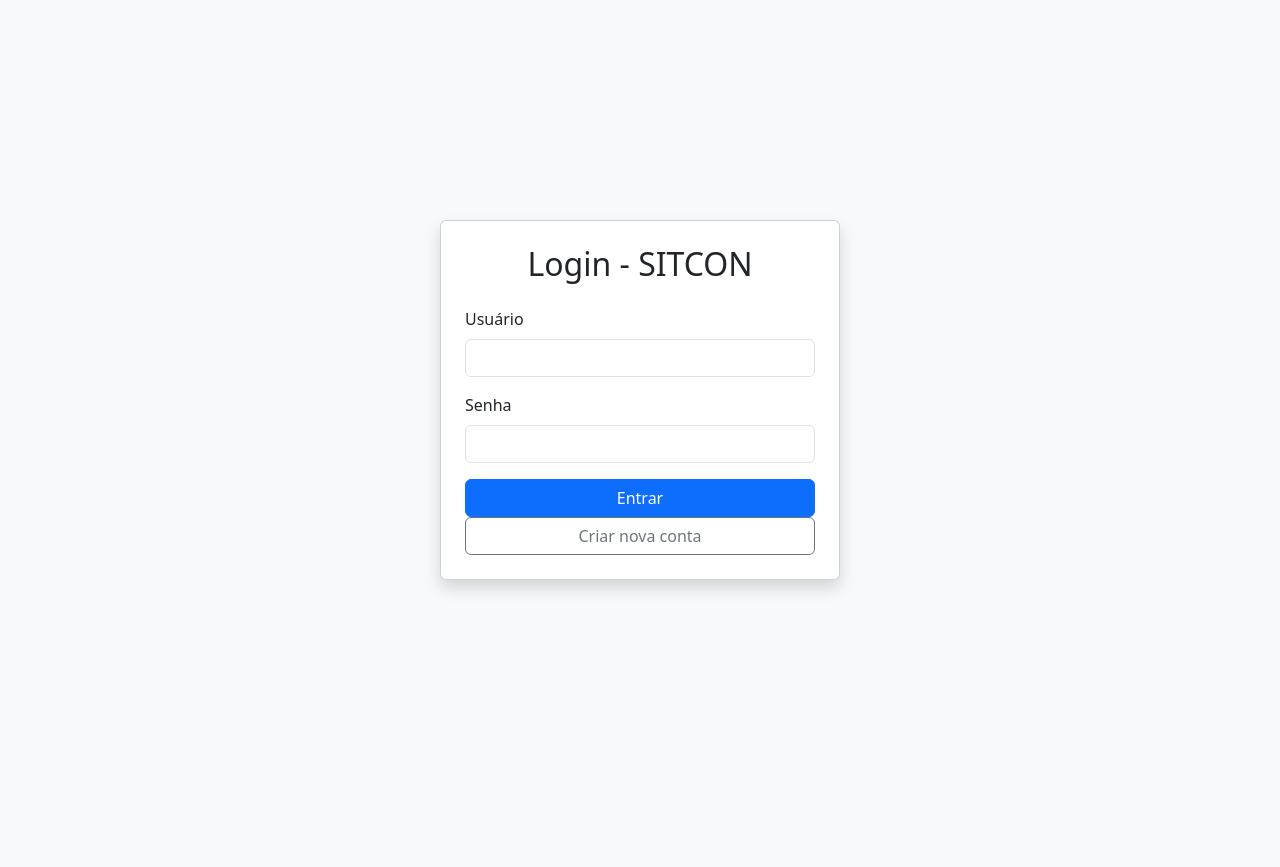
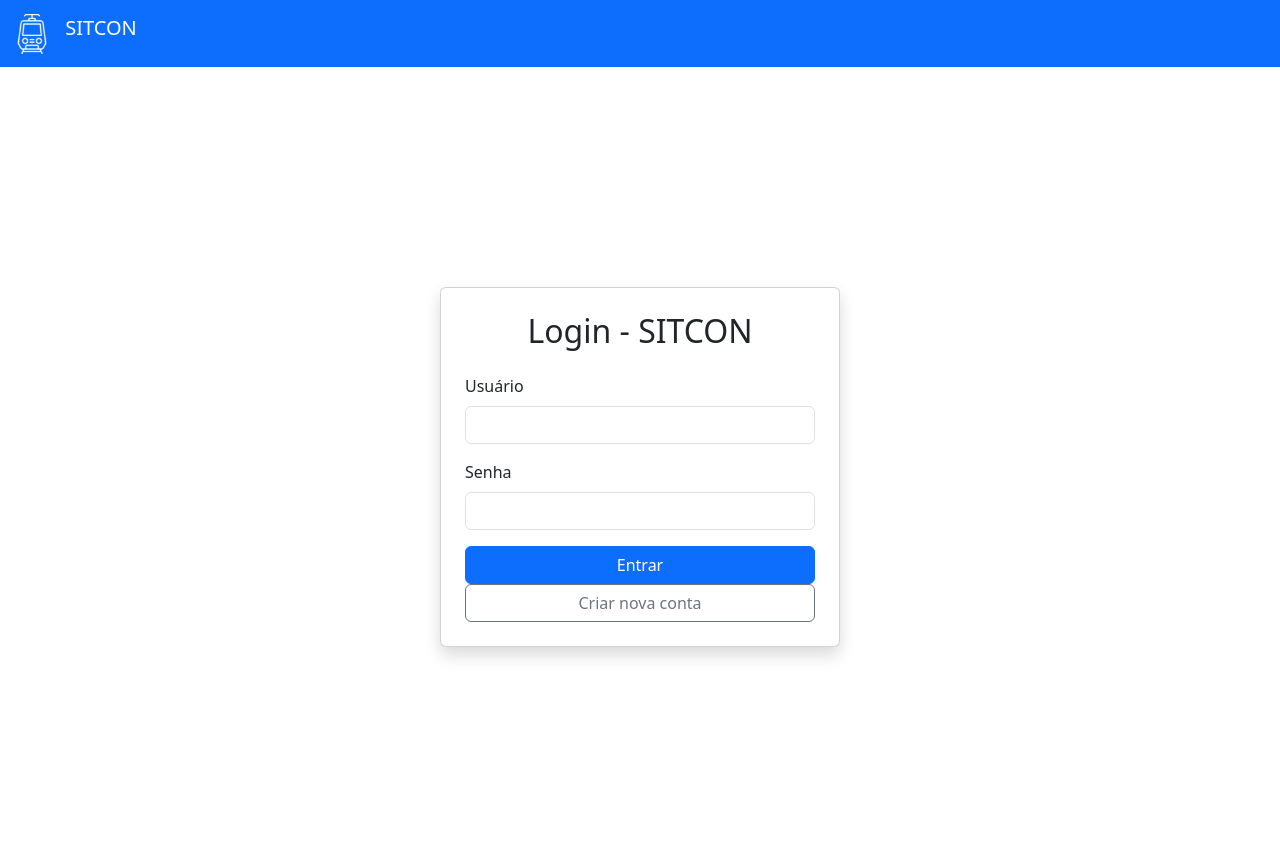
Before and after one commit to raonim/sitcon_v2.1, a Flask app: page /login in a window 1280 px wide. Before the commit the page ends 591 px from the top, so only its background shows below. Run offline with Flask 3, Linux system fonts and the light colour scheme.

```diff
--- a/templates/login.html
+++ b/templates/login.html
@@ -3,13 +3,59 @@
   <head>
     <meta charset="UTF-8" />
     <meta name="viewport" content="width=device-width, initial-scale=1.0" />
-    <title>Login - SITCON</title>
+    <title>SITCON - Cadastro de Usuário</title>
     <link
       href="https://cdn.jsdelivr.net/npm/bootstrap@5.3.0/dist/css/bootstrap.min.css"
       rel="stylesheet"
     />
+    <link
+      rel="stylesheet"
+      href="https://cdn.jsdelivr.net/npm/bootstrap-icons@1.10.0/font/bootstrap-icons.css"
+    />
+    <style>
+      .card-header {
+        font-size: 1.2rem;
+      }
+      .card {
+        box-shadow: 0 4px 8px rgba(0, 0, 0, 0.1);
+        height: 100%;
+      }
+      .table-responsive {
+        max-height: 300px;
+        overflow-y: auto;
+      }
+      .registro-grid {
+        display: grid;
+        grid-template-columns: repeat(2, 1fr);
+        gap: 20px;
+      }
+      @media (max-width: 768px) {
+        .registro-grid {
+          grid-template-columns: 1fr;
+        }
+      }
+      .form-container {
+        max-width: 500px;
+        margin: 0 auto;
+      }
+    </style>
   </head>
-  <body class="bg-light">
+  <body>
+    <nav class="navbar bg-primary navbar-dark">
+      <div class="container-fluid">
+        <a class="navbar-brand" href="/sitcon">
+          <img
+            src="{{ url_for('static', filename='images/train3.png') }}"
+            alt="Logo SITCON"
+            width="40"
+            height="40"
+            class="d-inline-block align-text-top me-2"
+          />
+          SITCON
+        </a>
+        </div>
+      </div>
+    </nav>
     <div
       class="container d-flex justify-content-center align-items-center"
       style="min-height: 100vh"
@@ -45,7 +91,10 @@
             </div>
             <button type="submit" class="btn btn-primary w-100">Entrar</button>
             <div class="text-center">
-              <a href="{{ url_for('cadastro') }}" class="btn btn-outline-secondary w-100">
+              <a
+                href="{{ url_for('cadastro') }}"
+                class="btn btn-outline-secondary w-100"
+              >
                 Criar nova conta
               </a>
             </div>
```
Also changed, not shown: instance/sitcon.db.
